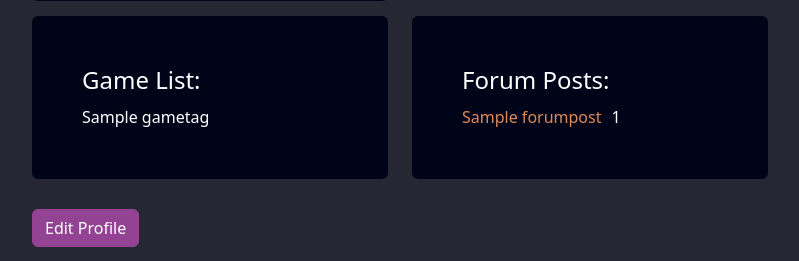
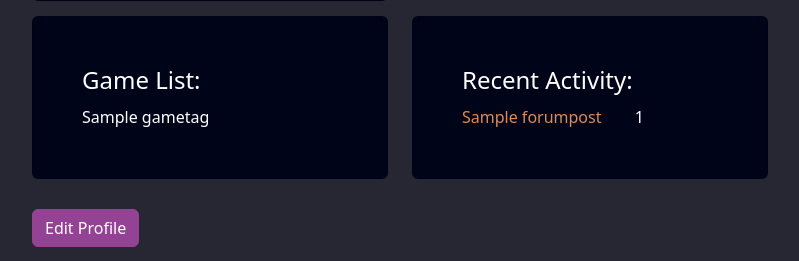
Before and after one commit to weiraven/for-the-board, a Flask app: page /profile/1 in a window 1280 px wide. Shown: the part 495-756 px from the top of the page, without its empty margins (50-849 px from the left). Run offline with Flask 3, Linux system fonts and the light colour scheme; the visitor is signed in with stand-in values (Sample User, id 1); tables that the repository leaves empty hold one stand-in row (values such as "Sample post"); grey boxes marked "Sample" are stand-in pictures.

Commit message:
Changed Forum Post to Recent Activity

```diff
--- a/templates/profile.html
+++ b/templates/profile.html
@@ -85,7 +85,7 @@
                 <div class="card-body p-1-9 p-xl-5">
                     <table class="table-dark">
                         <thead>
-                            <th><h4>Forum Posts:</h4></th>
+                            <th><h4>Recent Activity:</h4></th>
                             <th></th>
                         </thead>
                         <tbody>
```
